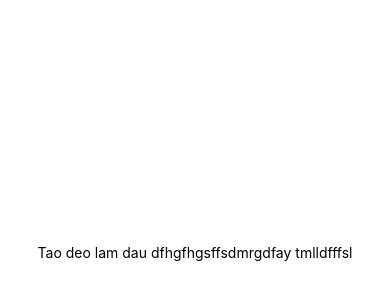
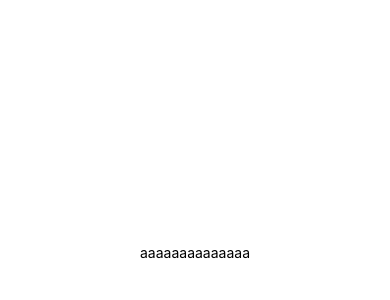
Before and after one commit to namsdai1/Energy_Mobile, a React Native app: screen /Plash in a window 390 px wide. Shown: the part 170-470 px from the top of the page. Built offline with nearby package versions, Linux system fonts and the light colour scheme.

Commit message:
test aaaaaaa

```diff
--- a/src/screens/PlashScreen.js
+++ b/src/screens/PlashScreen.js
@@ -5,7 +5,7 @@ import styles from '../styles/PlashStyle';
 const PlashScreen = () => {
     return (
         <View style={styles.container}>
-            <Text>Tao deo lam dau dfhgfhgsffsdmrgdfay tmlldfffsl</Text>
+            <Text>aaaaaaaaaaaaaa</Text>
         </View>
     )
 }
```
